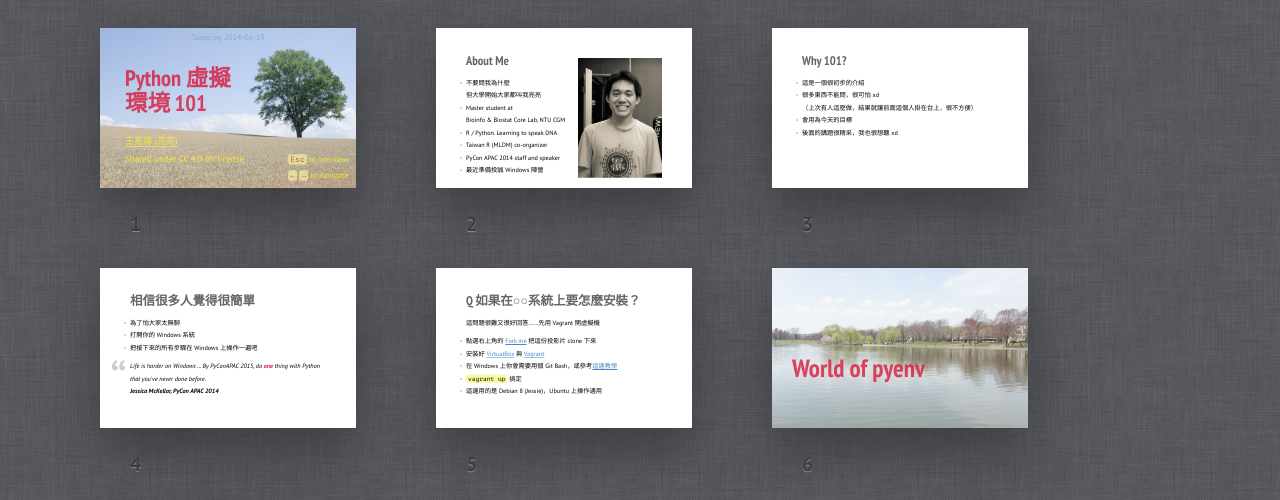
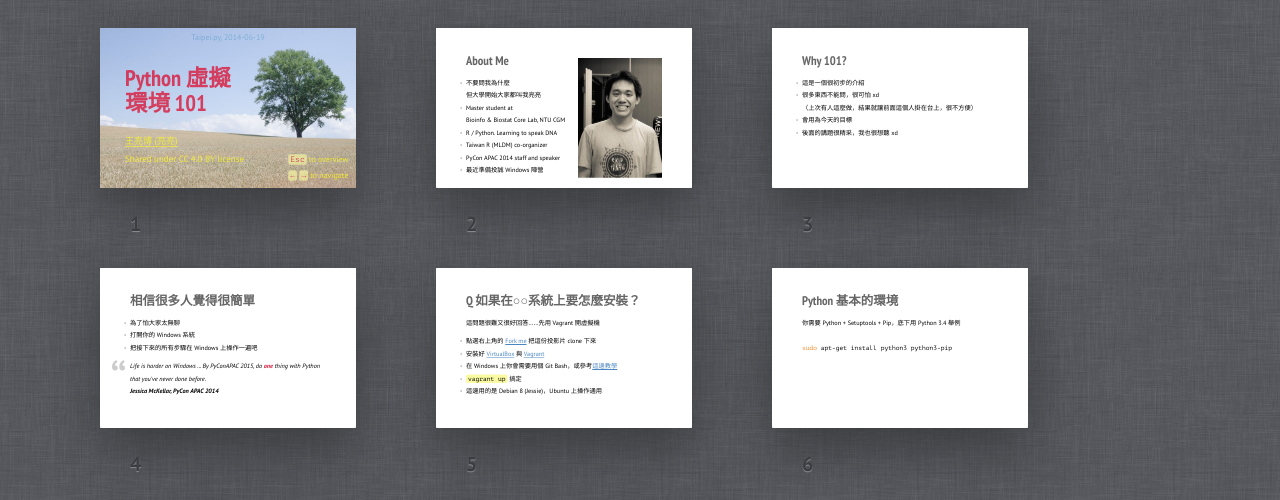
Before and after one commit to ccwang002/2014-Taipeipy-venv, a plain HTML site: page slides/index.html in a window 1280 px wide. Shown: the part 225-725 px from the top of the page. Drawn offline with Linux system fonts and the light colour scheme.

Commit message:
update slide

```diff
--- a/slides/index.html
+++ b/slides/index.html
@@ -250,6 +250,13 @@
         </ul>
     </div></section>
 
+    <section id="python-env" class="slide"><div>
+      <h2>Python 基本的環境</h2>
+      <p>你需要 Python + Setuptools + Pip，底下用 Python 3.4 舉例</p>
+<pre class="language-bash">
+<code>sudo apt-get install python3 python3-pip</code></pre>
+    </div></section>
+
     <section id="pyenv-cover" class="slide cover w" ><div>
         <h2>World of pyenv</h2>
         <img src="pics/mid.jpg" alt="">
```
Also changed, not shown: slides/pics/why-not-google.jpg (added).
